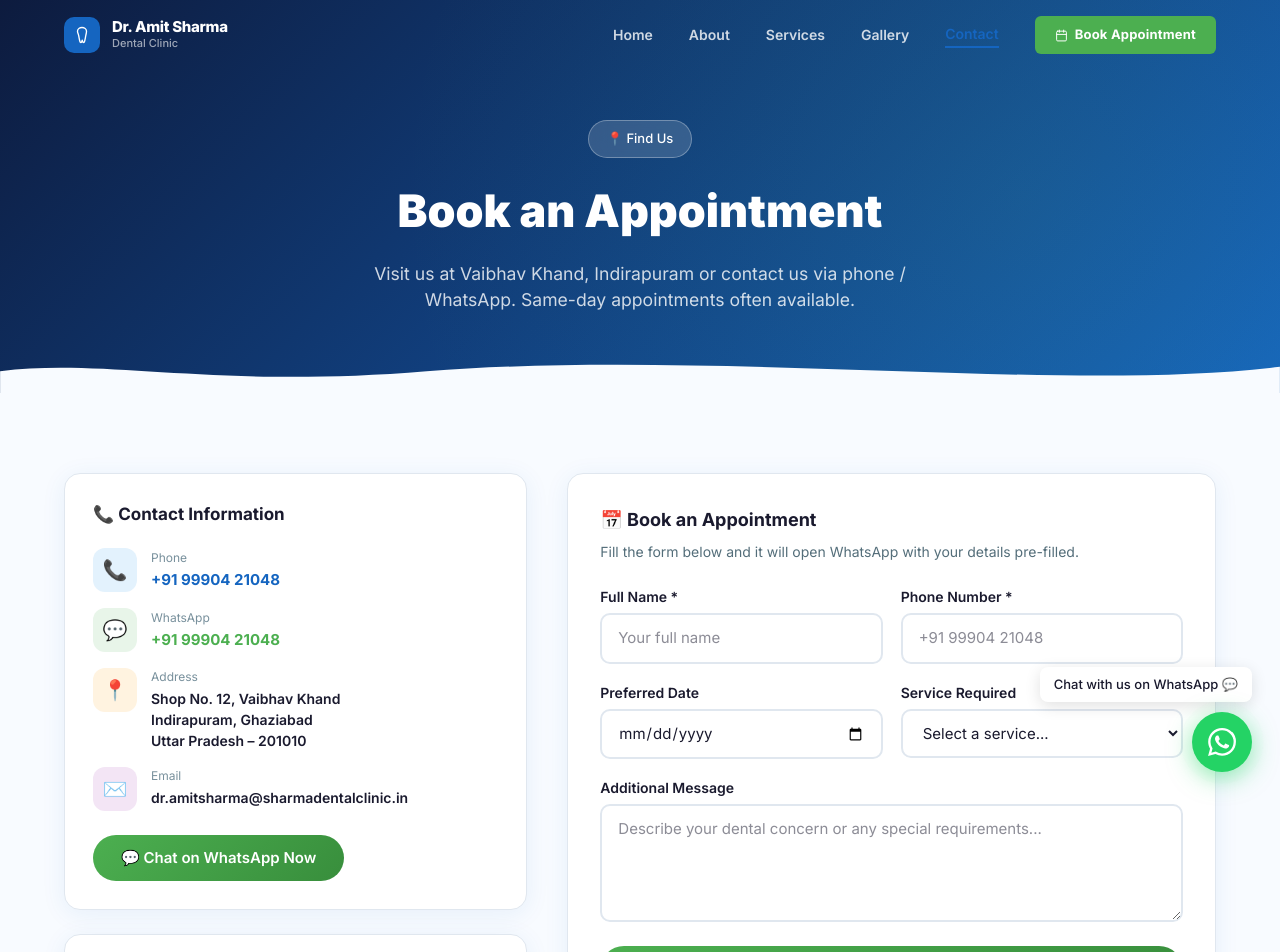
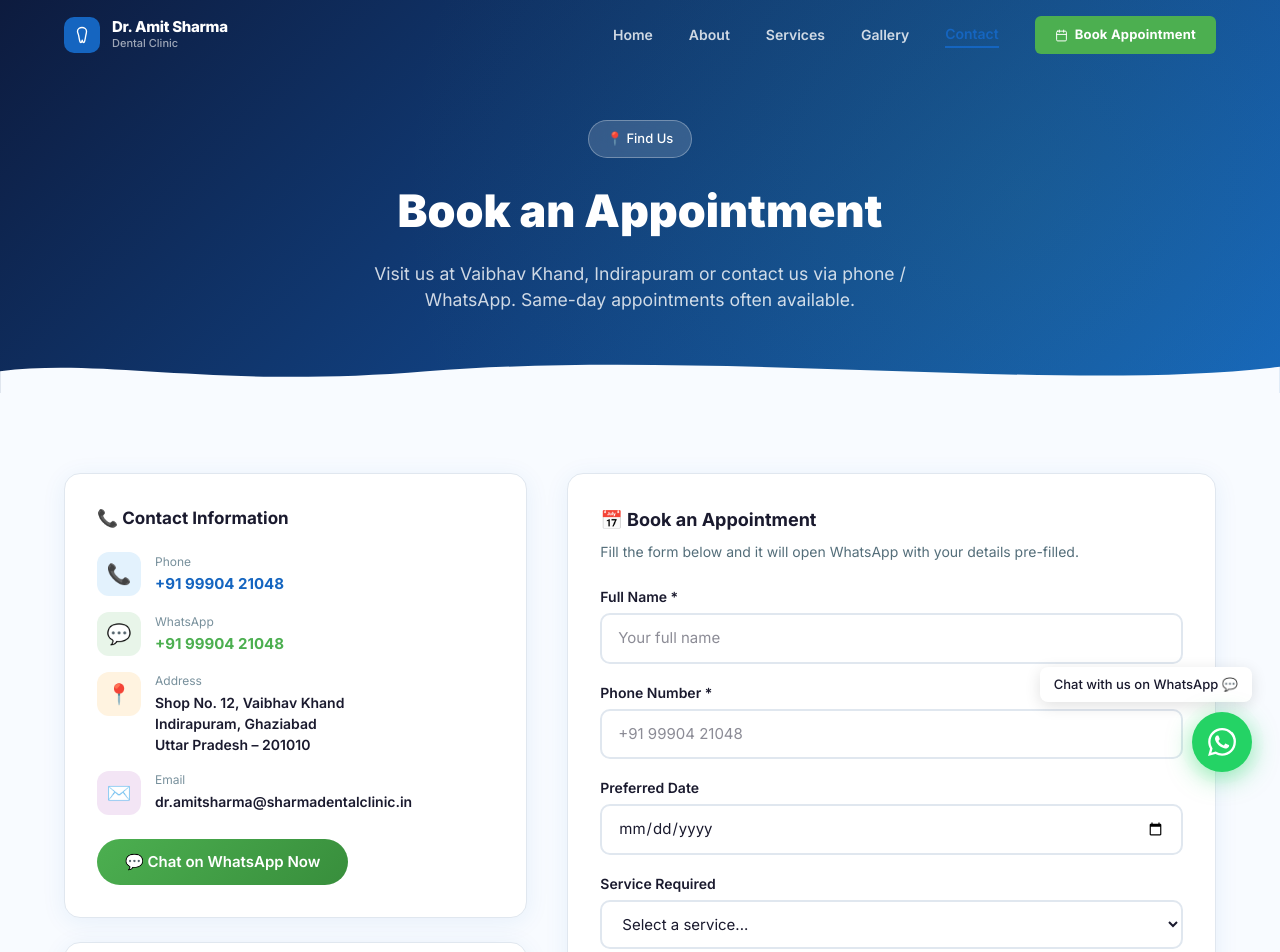
Before and after one commit to sonu9716/agency-site, a Next.js app in the folder demo-site/: page /demo1/contact in a window 1280 px wide. Shown: the top 952 px of the page. Built offline with nearby package versions, Linux system fonts and the light colour scheme.

Commit message:
Fix horizontal overflow and form grid on Contact page mobile view

```diff
--- a/demo-site/app/contact/ContactClient.js
+++ b/demo-site/app/contact/ContactClient.js
@@ -54,7 +54,7 @@ export default function ContactClient() {
                         {/* Left Column */}
                         <div style={{ display: 'flex', flexDirection: 'column', gap: '24px' }}>
                             {/* Contact Info Card */}
-                            <div className="card" style={{ padding: '28px' }}>
+                            <div className="card responsive-card-padding">
                                 <h3 style={{ fontSize: '17px', fontWeight: '700', color: '#1A1A2E', marginBottom: '20px' }}>
                                     📞 Contact Information
                                 </h3>
@@ -118,7 +118,7 @@ export default function ContactClient() {
                             </div>
 
                             {/* Timings */}
-                            <div className="card" style={{ padding: '28px' }}>
+                            <div className="card responsive-card-padding">
                                 <h3 style={{ fontSize: '17px', fontWeight: '700', color: '#1A1A2E', marginBottom: '20px' }}>
                                     ⏰ Clinic Timings
                                 </h3>
@@ -169,7 +169,7 @@ export default function ContactClient() {
                         {/* Right Column */}
                         <div style={{ display: 'flex', flexDirection: 'column', gap: '24px' }}>
                             {/* Appointment Form */}
-                            <div className="card" style={{ padding: '32px' }}>
+                            <div className="card responsive-card-padding">
                                 <h3 style={{ fontSize: '18px', fontWeight: '700', color: '#1A1A2E', marginBottom: '8px' }}>
                                     📅 Book an Appointment
                                 </h3>
@@ -193,7 +193,7 @@ export default function ContactClient() {
                                     src="https://www.google.com/maps/embed?pb=!1m18!1m12!1m3!1d14003.562614437226!2d77.36430774999999!3d28.644808749999997!2m3!1f0!2f0!3f0!3m2!1i1024!2i768!4f13.1!3m3!1m2!1s0x390ce5a03a6b9a9b%3A0x45c3b8a84d0b60f6!2sVaibhav%20Khand%2C%20Indirapuram%2C%20Ghaziabad%2C%20Uttar%20Pradesh%20201012!5e0!3m2!1sen!2sin!4v1709315600000!5m2!1sen!2sin"
                                     width="100%"
                                     height="340"
-                                    style={{ border: 0, display: 'block' }}
+                                    style={{ border: 0, display: 'block', maxWidth: '100%' }}
                                     allowFullScreen
                                     loading="lazy"
                                     referrerPolicy="no-referrer-when-downgrade"
--- a/demo-site/app/globals.css
+++ b/demo-site/app/globals.css
@@ -188,6 +188,15 @@ a {
 .card:hover {
   transform: translateY(-4px);
   box-shadow: 0 12px 40px rgba(21, 101, 192, 0.15);
+}
+
+.responsive-card-padding {
+  padding: 32px;
+}
+
+.form-grid {
+  display: grid;
+  gap: 18px;
 }
 
 /* Buttons */
@@ -610,6 +619,14 @@ a {
     overflow: hidden;
     text-overflow: ellipsis;
   }
+
+  .responsive-card-padding {
+    padding: 24px 20px !important;
+  }
+
+  .form-grid {
+    grid-template-columns: 1fr !important;
+  }
 }
 
 @media (max-width: 480px) {
--- a/demo-site/components/AppointmentForm.js
+++ b/demo-site/components/AppointmentForm.js
@@ -46,17 +46,17 @@ export default function AppointmentForm({ compact = false }) {
             <div
                 style={{
                     textAlign: 'center',
-                    padding: '48px 24px',
+                    padding: '32px 20px',
                     background: '#E8F5E9',
                     borderRadius: '16px',
                     border: '2px solid #4CAF50',
                 }}
             >
-                <div style={{ fontSize: '48px', marginBottom: '12px' }}>✅</div>
-                <h3 style={{ color: '#2E7D32', fontSize: '20px', fontWeight: '700', marginBottom: '8px' }}>
+                <div style={{ fontSize: '40px', marginBottom: '12px' }}>✅</div>
+                <h3 style={{ color: '#2E7D32', fontSize: '18px', fontWeight: '700', marginBottom: '8px' }}>
                     WhatsApp Opened!
                 </h3>
-                <p style={{ color: '#388E3C', fontSize: '14px' }}>
+                <p style={{ color: '#388E3C', fontSize: '13px' }}>
                     Your appointment details have been pre-filled. Just send the message to confirm.
                 </p>
             </div>
@@ -65,7 +65,7 @@ export default function AppointmentForm({ compact = false }) {
 
     return (
         <form onSubmit={handleSubmit} style={{ display: 'flex', flexDirection: 'column', gap: '18px' }}>
-            <div style={{ display: 'grid', gridTemplateColumns: compact ? '1fr' : '1fr 1fr', gap: '18px' }}>
+            <div className="form-grid" style={{ gridTemplateColumns: compact ? '1fr' : undefined }}>
                 <div>
                     <label className="form-label" htmlFor="appt-name">Full Name *</label>
                     <input
@@ -93,7 +93,7 @@ export default function AppointmentForm({ compact = false }) {
                     />
                 </div>
             </div>
-            <div style={{ display: 'grid', gridTemplateColumns: compact ? '1fr' : '1fr 1fr', gap: '18px' }}>
+            <div className="form-grid" style={{ gridTemplateColumns: compact ? '1fr' : undefined }}>
                 <div>
                     <label className="form-label" htmlFor="appt-date">Preferred Date</label>
                     <input
@@ -103,6 +103,7 @@ export default function AppointmentForm({ compact = false }) {
                         name="date"
                         value={form.date}
                         onChange={handleChange}
+                        placeholder="dd-mm-yyyy"
                         min={new Date().toISOString().split('T')[0]}
                     />
                 </div>
```
